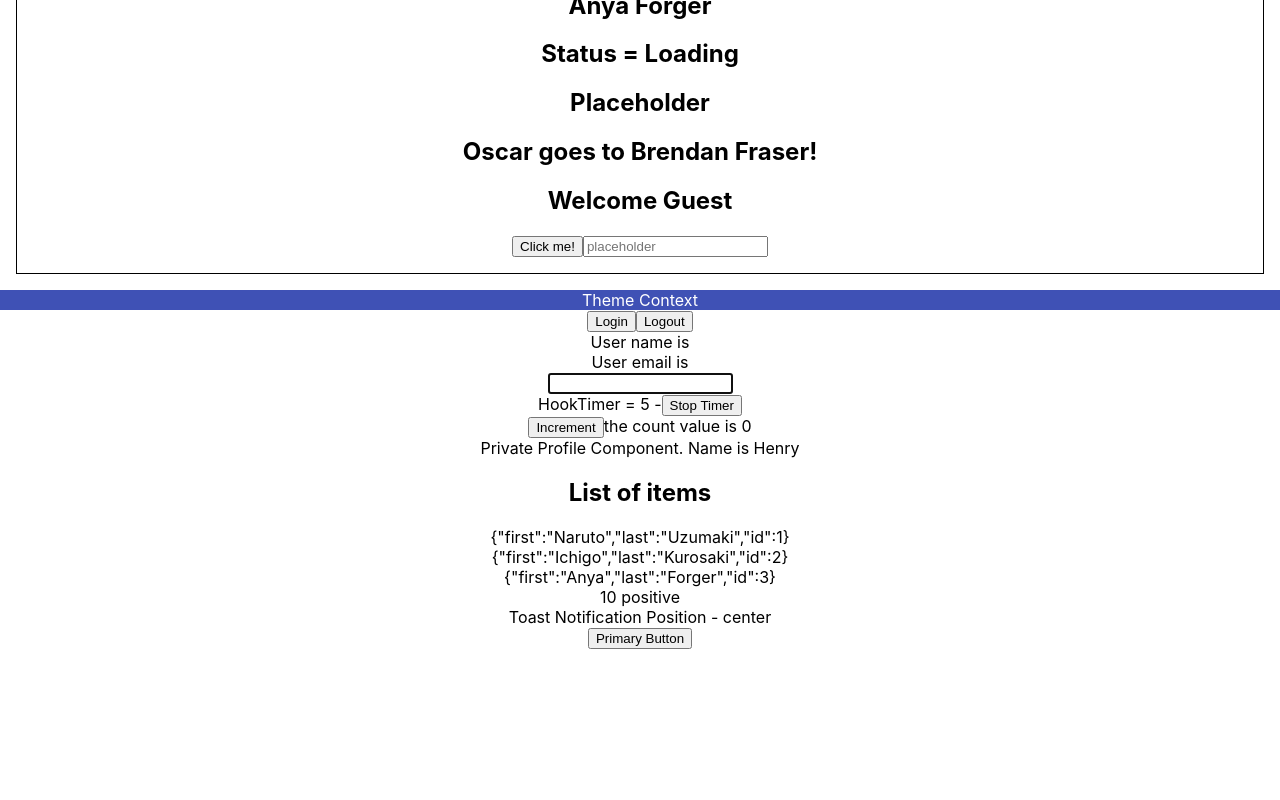
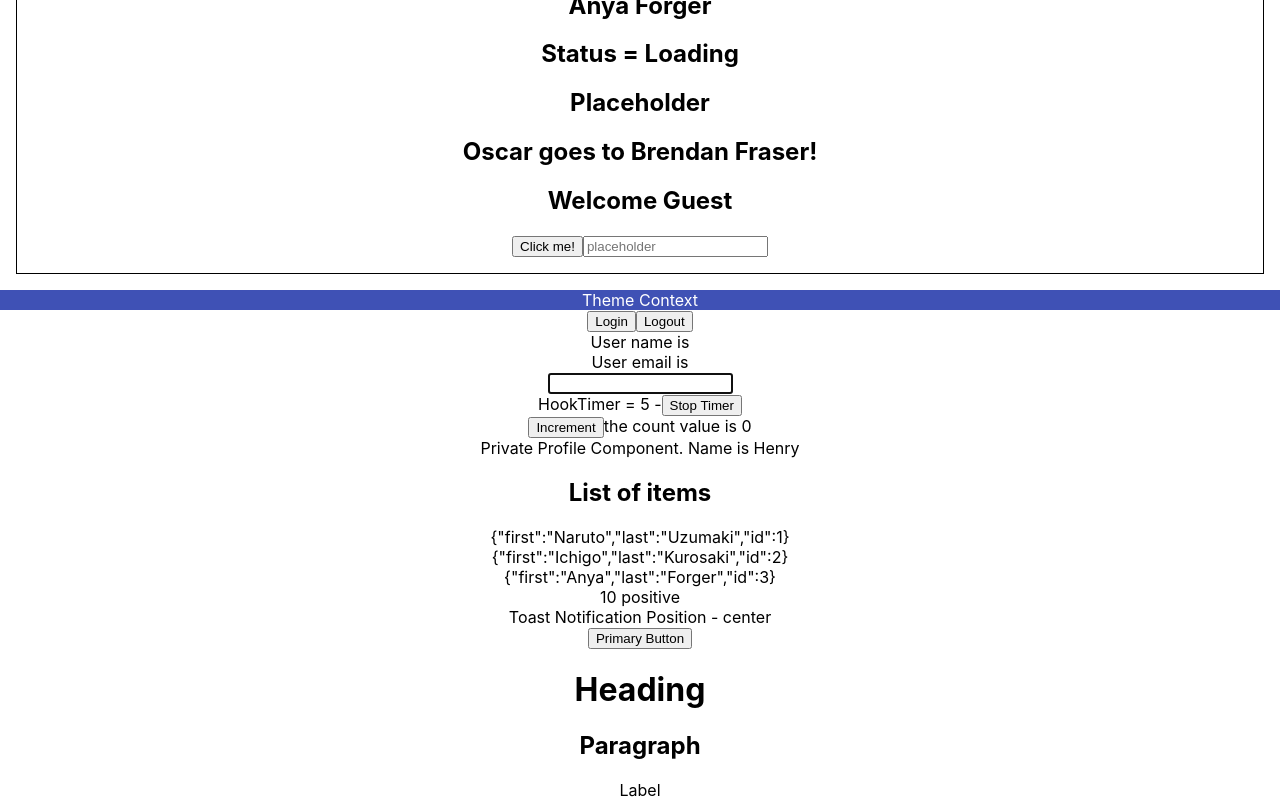
Before and after one commit to henryrding/practice, a React (Create React App) app in the folder typescript1/my-app/: page / in a window 1280 px wide. Shown: the part 249-1049 px from the top of the page. Before the commit the page ends 898 px from the top, so only its background shows below. Built offline with nearby package versions, Linux system fonts and the light colour scheme; the HTML template or start-up script is replaced by a standard one.

Commit message:
polymorphic components.

```diff
--- a/typescript1/my-app/src/App.tsx
+++ b/typescript1/my-app/src/App.tsx
@@ -16,6 +16,7 @@
 import { Oscar } from './components/Oscar';
 import { Person } from './components/Person';
 import { PersonList } from './components/PersonList';
+import { Text } from './components/polymorphic/Text';
 import { DomRef } from './components/ref/DomRef';
 import { MutableRef } from './components/ref/MutableRef';
 import { RandomNumber } from './components/restriction/RandomNumber';
@@ -104,6 +105,15 @@
       <CustomButton variant="primary" onClick={() => console.log('clicked')}>
         Primary Button
       </CustomButton>
+      <Text as="h1" size="lg">
+        Heading
+      </Text>
+      <Text as="h2" size="md">
+        Paragraph
+      </Text>
+      <Text as="label" size="sm" color="secondary">
+        Label
+      </Text>
     </div>
   );
 }
--- /dev/null
+++ b/typescript1/my-app/src/components/polymorphic/Text.tsx
@@ -0,0 +1,23 @@
+import React from 'react';
+
+type TextOwnProps<E extends React.ElementType> = {
+  size?: 'sm' | 'md' | 'lg';
+  color?: 'primary' | 'secondary';
+  children: React.ReactNode;
+  as?: E;
+};
+
+type TextProps<E extends React.ElementType> = TextOwnProps<E> &
+  Omit<React.ComponentProps<E>, keyof TextOwnProps<E>>;
+
+export const Text = <E extends React.ElementType = 'div'>({
+  as,
+  size,
+  color,
+  children,
+}: TextProps<E>) => {
+  const Component = as || 'div';
+  return (
+    <Component className={`class-with-${size}-${color}`}>{children}</Component>
+  );
+};
```
